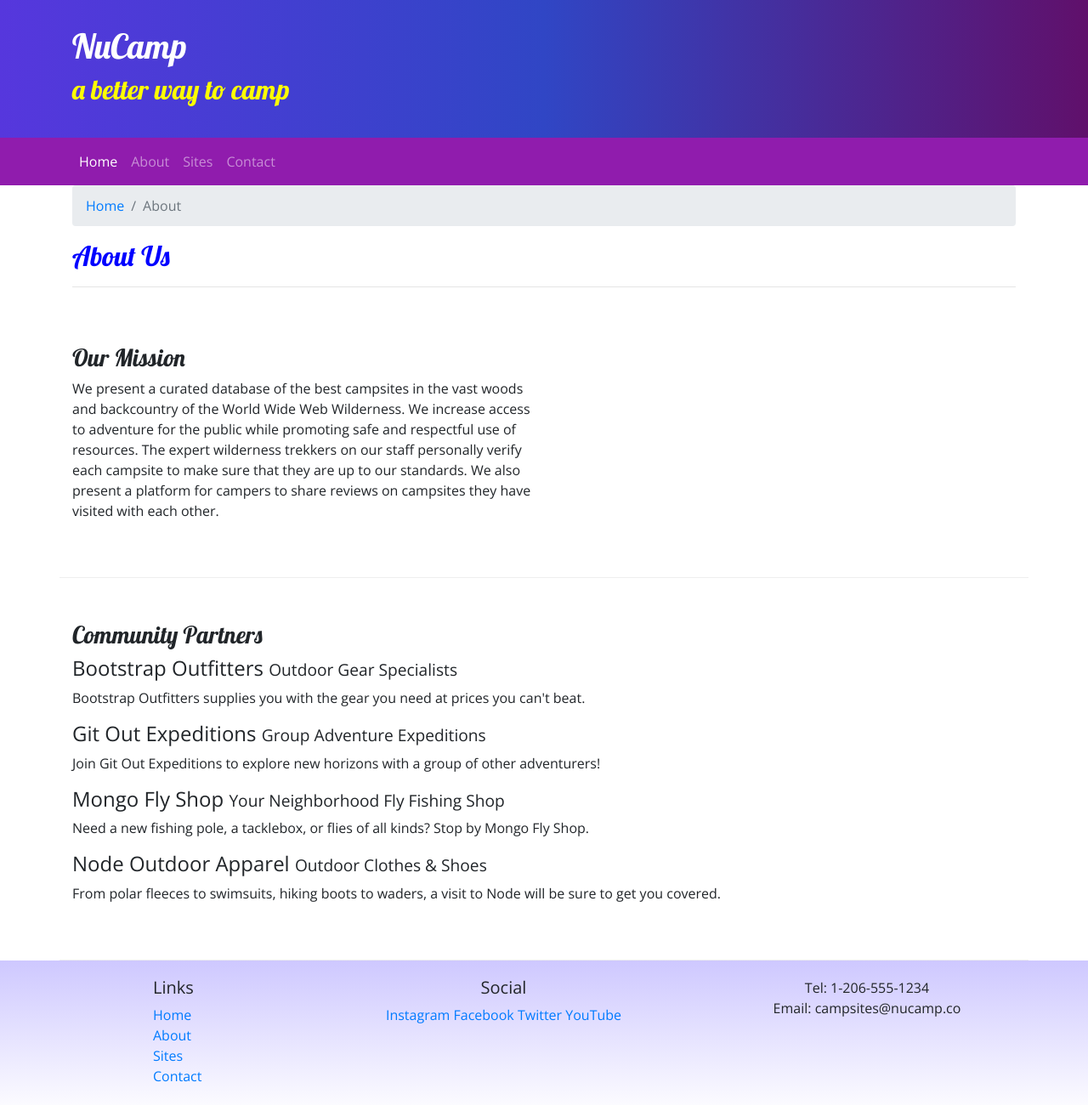
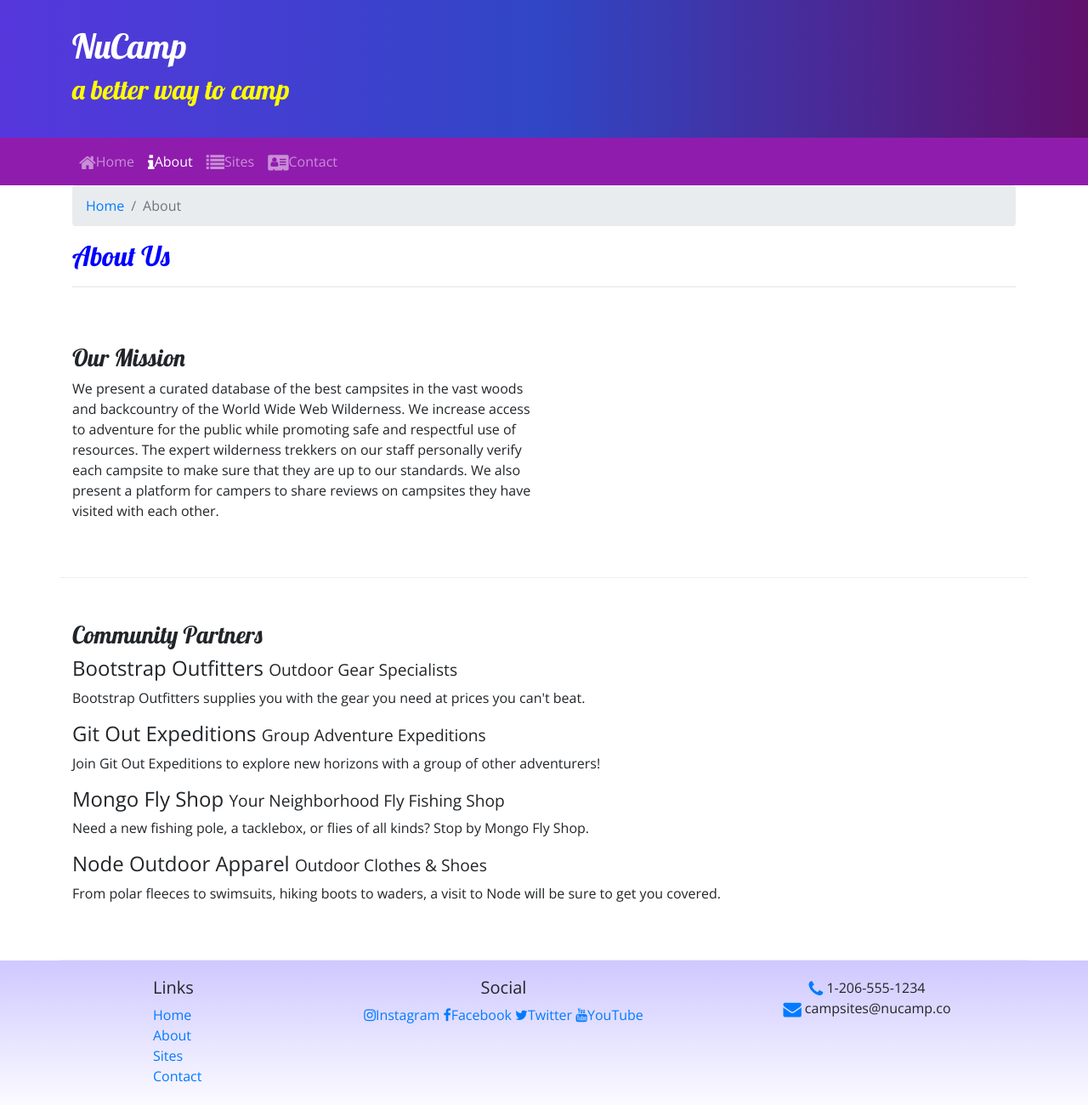
Before and after one commit to Gogsii/react-bootstrap-app, a website: page aboutus.html in a window 1280 px wide. Shown: the whole page at 85% size. Drawn offline with nearby package versions, Linux system fonts and the light colour scheme.

Commit message:
"Icon Fonts"

```diff
--- a/aboutus.html
+++ b/aboutus.html
@@ -9,9 +9,10 @@
      <!-- Bootstrap CSS -->
      <link rel="stylesheet" href="node_modules/bootstrap/dist/css/bootstrap.min.css" />
 
-     <!-- Additional CSS must be placed after Bootstrap CSS -->
-     <link rel="stylesheet" href="https://fonts.googleapis.com/css?family=Lobster|Open+Sans" />
-     <link rel="stylesheet" href="css/styles.css" />
+    <!-- Additional CSS must be placed after Bootstrap CSS -->
+    <link rel="stylesheet" href="node_modules/font-awesome/css/font-awesome.min.css" />
+    <link rel="stylesheet" href="https://fonts.googleapis.com/css?family=Lobster|Open+Sans" />
+    <link rel="stylesheet" href="css/styles.css" />
 
     <title>NuCamp: A Better Way To Camp</title>
 </head>
@@ -36,10 +37,10 @@
         <div class="collapse navbar-collapse" id="nucampNavbar">
             <div class="container">
                 <ul class="navbar-nav">
-                    <li class="nav-item active"><a class="nav-link" href="index.html">Home</a></li>
-                    <li class="nav-item"><a class="nav-link" href="aboutus.html">About</a></li>
-                    <li class="nav-item"><a class="nav-link" href="#">Sites</a></li>
-                    <li class="nav-item"><a class="nav-link" href="#">Contact</a></li>
+                    <li class="nav-item"><a class="nav-link" href="index.html"><span class="fa fa-home fa-lg"></span>Home</a></li>
+                    <li class="nav-item active"><a class="nav-link" href="#"><span class="fa fa-info fa-lg"></span>About</a></li>
+                    <li class="nav-item"><a class="nav-link" href="#"><span class="fa fa-list fa-lg"></span>Sites</a></li>
+                    <li class="nav-item"><a class="nav-link" href="#"><span class="fa fa-address-card fa-lg"></span>Contact</a></li>
                 </ul>
             </div>
         </div>
@@ -85,24 +86,24 @@
                 <div class="col-4 col-sm-2 offset-1">
                     <h5>Links</h5>
                     <ul class="list-unstyled">
-                        <li><a href="index.html">Home</a></li>
-                        <li><a href="#">About</a></li>
+                        <li><a href="#">Home</a></li>
+                        <li><a href="/aboutus.html">About</a></li>
                         <li><a href="#">Sites</a></li>
                         <li><a href="#">Contact</a></li>
                     </ul>
                 </div>
                 <div class="col-6 col-sm-5 text-center">
                     <h5>Social</h5>
-                    <a href="http://instagram.com/">Instagram</a>
-                    <a href="http://facebook.com/">Facebook</a>
-                    <a href="http://twitter.com/">Twitter</a>
-                    <a href="http://youtube.com/">YouTube</a>
+                    <a href="http://instagram.com/"><span class="fa fa-instagram"></span>Instagram</a>
+                    <a href="http://facebook.com/"><span class="fa fa-facebook"></span>Facebook</a>
+                    <a href="http://twitter.com/"><span class="fa fa-twitter"></span>Twitter</a>
+                    <a href="http://youtube.com/"><span class="fa fa-youtube"></span>YouTube</a>
                 </div>
                 <div class="col-sm-4 text-center">
-                    Tel: 1-206-555-1234<br />
-                    Email: campsites@nucamp.co
+                    <span class="fa fa-phone fa-lg text-primary"></span> 1-206-555-1234<br />
+                    <span class="fa fa-envelope fa-lg text-primary"></span> campsites@nucamp.co
                 </div>
-           </div>
+            </div>
         </div>
     </footer>
 
--- a/package.json
+++ b/package.json
@@ -15,6 +15,7 @@
   },
   "dependencies": {
     "bootstrap": "^4.5.0",
+    "font-awesome": "^4.7.0",
     "jquery": "^3.5.1",
     "popper.js": "^1.16.1"
   }
```
Also changed, not shown: index.html (+11 -10 lines), 1 other file.
